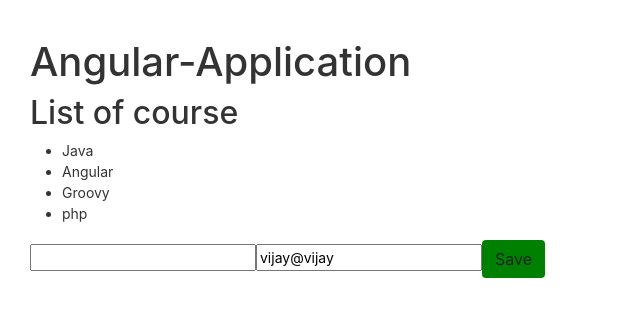
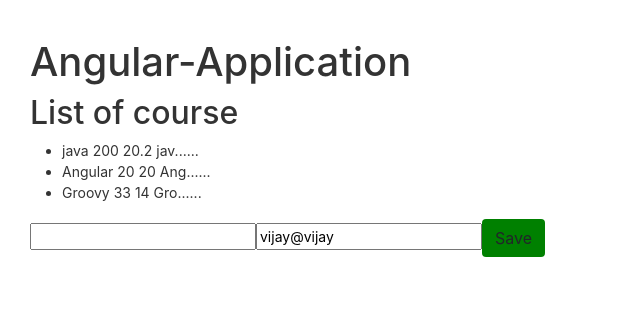
Before and after one commit to Kanwar007-zz/AngularAndTypeScript, an Angular app in the folder angular-application/: page / in a window 1280 px wide. Shown: the top 316 px of the page, without its empty margins (0-640 px from the left). Built offline with nearby package versions, Linux system fonts and the light colour scheme.

Commit message:
adding module, boot strap, custom pipe

```diff
--- a/angular-application/src/app/app.module.ts
+++ b/angular-application/src/app/app.module.ts
@@ -6,11 +6,13 @@
 import { CourseComponent } from './course/course.component';
 import { CourseService } from './services/services/course.service';
 import { FormsModule } from '@angular/forms';
+import { SummaryPipe } from './pipe/summary.pipe';
 
 @NgModule({
   declarations: [
     AppComponent,
-    CourseComponent
+    CourseComponent,
+    SummaryPipe
   ],
   imports: [
     BrowserModule,
--- a/angular-application/src/app/course/course.component.html
+++ b/angular-application/src/app/course/course.component.html
@@ -2,7 +2,11 @@
 <h2>{{getTitle()}}</h2>
 <ul>
     <li *ngFor="let courseValue of courseList">
-        {{courseValue}}
+        {{courseValue.name}}
+        {{courseValue.student | number}}
+        {{courseValue.price}}
+        {{courseValue.copyright | summary}}
+
     </li>
 </ul>
 <div (click)="onDivClick()">
--- /dev/null
+++ b/angular-application/src/app/pipe/summary.pipe.ts
@@ -0,0 +1,16 @@
+import { Pipe,PipeTransform } from "@angular/core"
+
+@Pipe ({
+    name:'summary'
+})
+export class SummaryPipe implements PipeTransform{
+
+    transform(value: string, args?: any[]) {
+        if(!value){
+            return null;
+        } else {
+            return value.substring(0,3)+"......";
+        }
+    }
+
+}
--- a/angular-application/src/app/services/services/course.service.ts
+++ b/angular-application/src/app/services/services/course.service.ts
@@ -15,7 +15,13 @@
     price:20.00,
     copyright:"Angular kanwar"
  }
+ course3={
+  name:"Groovy",
+  student:33,
+  price:14.00,
+  copyright:"Groovy kanwar"
+}
   getListOfCourese(){
-    return ['Java', 'Angular','Groovy', 'php'];
+    return [this.course1,this.course2,this.course3];
   }
 }
```
